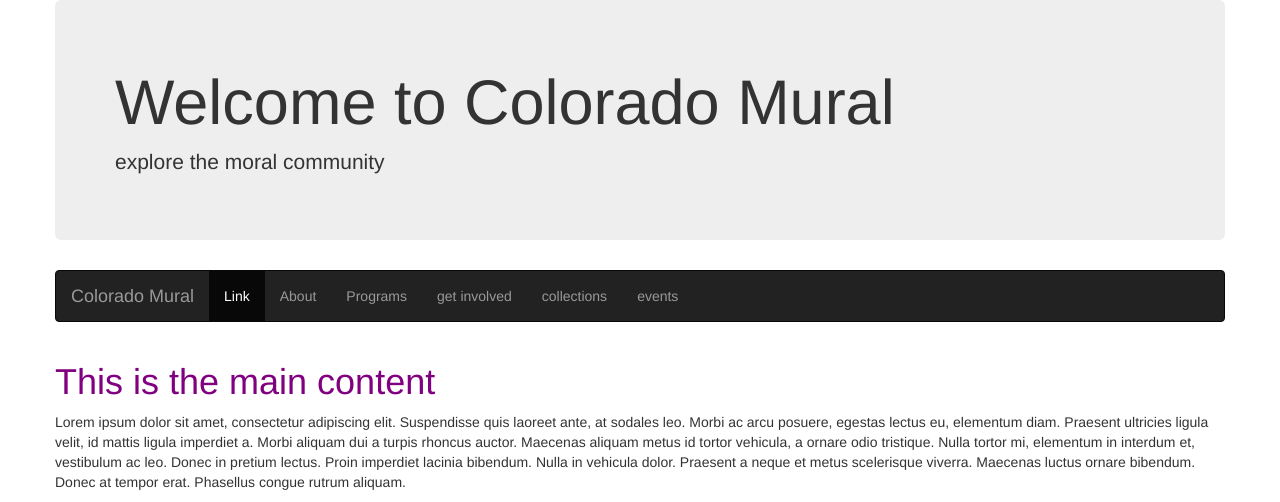
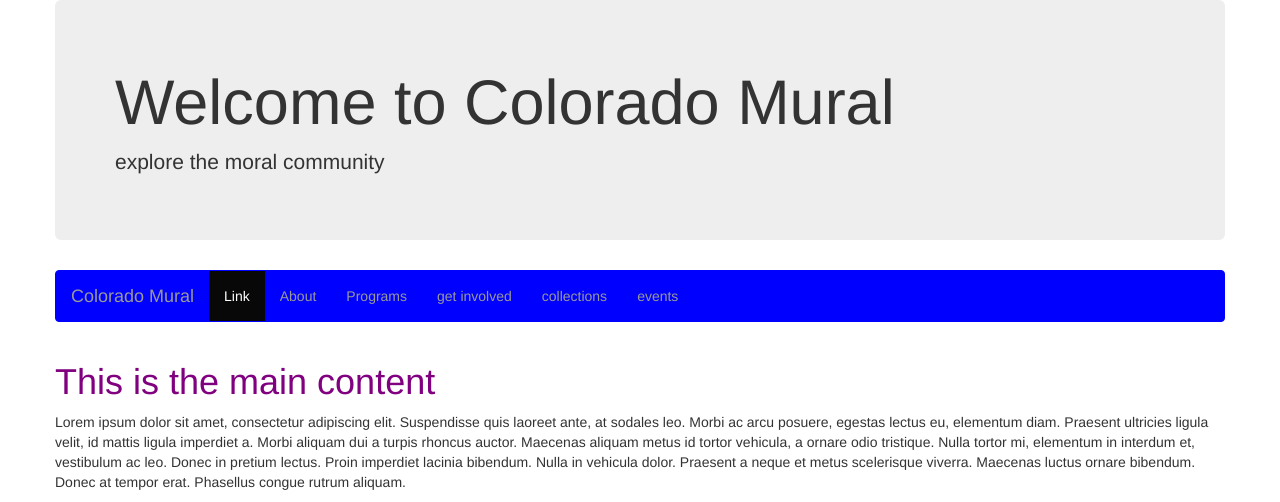
Before and after one commit to fcastan1/FC-Castaneda-P1, a PHP site: page /project/index.html in a window 1280 px wide. Shown: the top 502 px of the page. Run offline with PHP 8.4, Linux system fonts and the light colour scheme; some libraries are stand-ins or nearby versions.

Commit message:
adds the blue color to navigation

```diff
--- a/project/css/stylesheet.css
+++ b/project/css/stylesheet.css
@@ -16,8 +16,8 @@ hi{
 }
 
 .navbar-inverse {
-  background-color: #blue;
-  border-color: #blue;
+  background-color: blue;
+  border-color:  blue;
 }
 
     .events{
```
